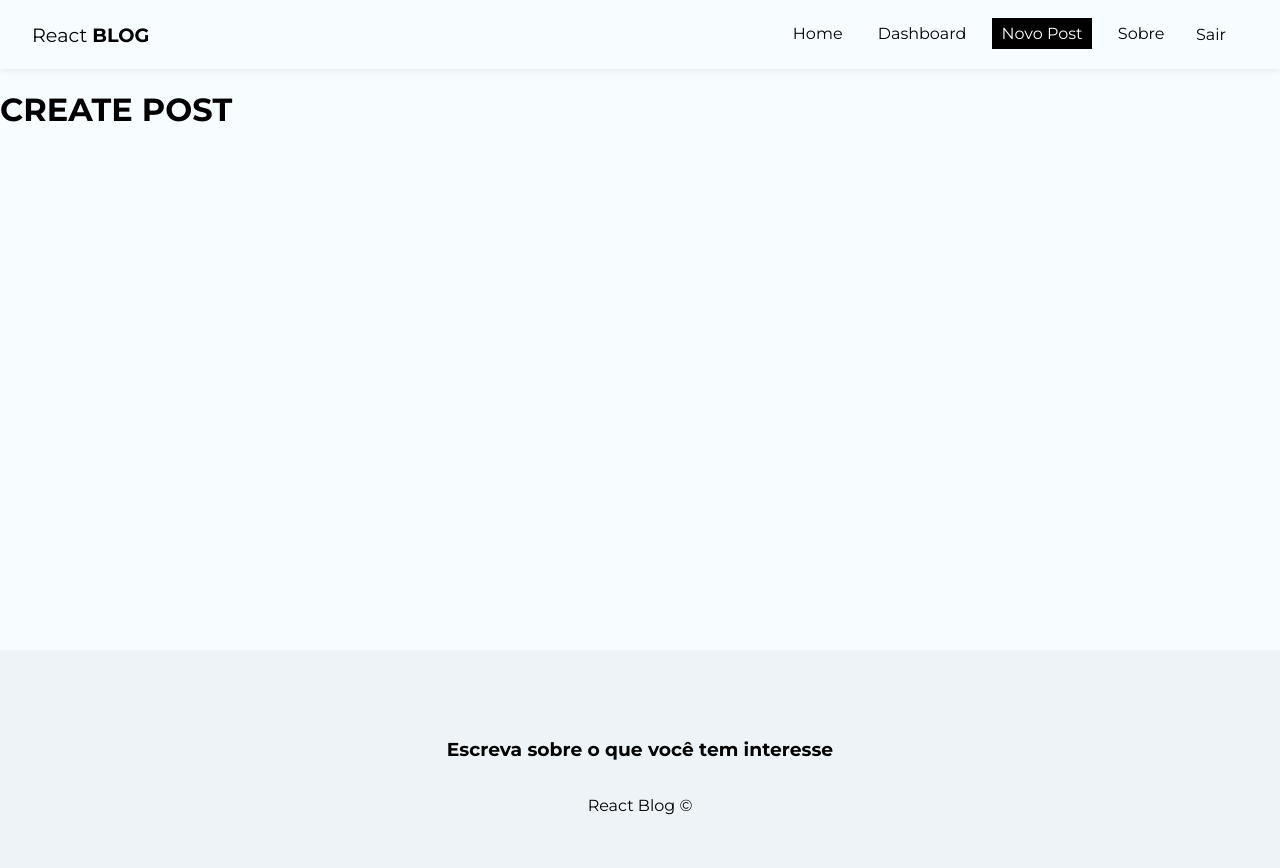
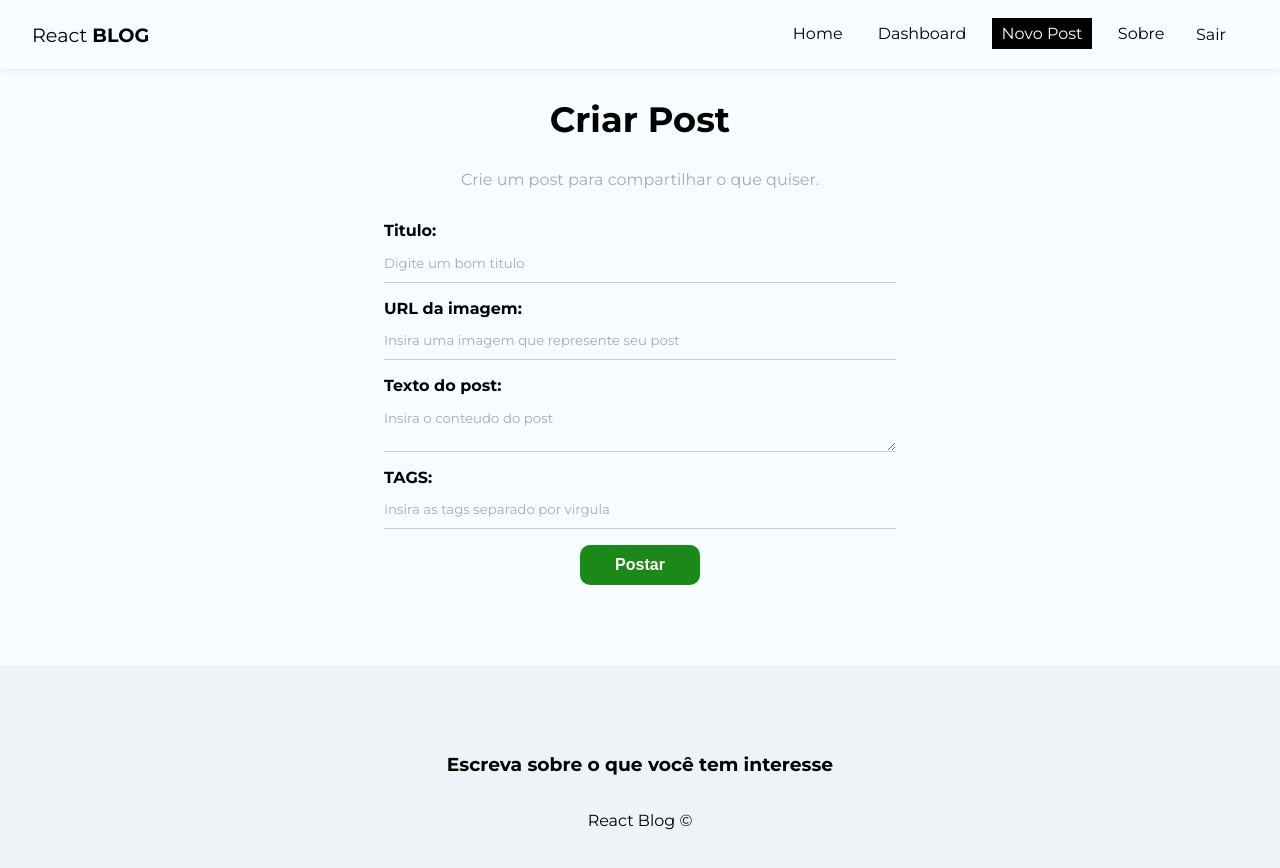
Before and after one commit to gfucci/react-blog, a React (Create React App) app: page /posts/create in a window 1280 px wide. Shown: the top 868 px of the page. Built offline with nearby package versions, Linux system fonts and the light colour scheme; no server answers; sample sign-in values are in the browser's storage.

Commit message:
configura criação de post

```diff
--- a/src/hooks/useAuthentication.js
+++ b/src/hooks/useAuthentication.js
@@ -90,7 +90,11 @@
 
         try {
 
-            await signInWithEmailAndPassword(auth, data.email, data.password)
+            await signInWithEmailAndPassword(
+                auth,
+                data.email,
+                data.password
+            )
 
             setLoadind(false)
 
--- /dev/null
+++ b/src/hooks/useInsertDocument.js
@@ -0,0 +1,75 @@
+import { db } from "../firebase/config";
+import { collection, addDoc, Timestamp } from "firebase/firestore";
+import { useEffect, useReducer, useState } from "react";
+
+const initialState = {
+    loading: null,
+    error: null,
+}
+
+const insertReducer = (state, action) => {
+
+    switch (action.type) {
+        case "LOADING":
+            return {
+                loading: true,
+                error: null
+            }
+        case "INSERTED_DOC":
+            return {
+                loading: false,
+                error: null
+            }
+        case "ERROR":
+            return {
+                loading: false,
+                error: action.payload
+            }
+        default:
+            return state
+    }
+}
+
+export const useInsertDocument = (docCollection) => {
+    const [response, dispatch] = useReducer(insertReducer, initialState)
+
+    //deal with leak memory
+    const [cancelled, setCancelled] = useState(false)
+
+    const checkCancelBeforeDispatch = (action) => {
+        if (!cancelled) {
+            dispatch(action)
+        }
+    }
+
+    const insertDocument = async (document) => {
+        checkCancelBeforeDispatch({ type: "LOADING" })
+
+        try {
+
+            const newDocument = {...document, createdAt: Timestamp.now()}
+
+            const insertedDocument = await addDoc(
+                collection(db, docCollection),
+                newDocument
+            )
+
+            checkCancelBeforeDispatch({
+                type: "INSERTED_DOC",
+                payload: insertedDocument,
+            })
+
+        } catch (error) {
+            checkCancelBeforeDispatch({
+                type: "ERROR",
+                payload: error.message,
+            })
+        }
+    }
+
+    useEffect(() => {
+        return setCancelled(true)
+    }, [])
+
+    return { insertDocument, response }
+}
--- a/src/pages/createPost/CreatePost.js
+++ b/src/pages/createPost/CreatePost.js
@@ -1,11 +1,116 @@
+//CSS
 import styles from './createpost.module.css'
 
-import React from 'react'
+//hooks
+import { useState } from 'react'
+import { useAuthValue } from '../../context/AuthContext'
+import { useInsertDocument } from '../../hooks/useInsertDocument'
+import { useNavigate } from 'react-router'
 
 const CreatePost = () => {
+
+  const [title, setTitle] = useState("")
+  const [image, setImage] = useState("")
+  const [body, setBody] = useState("")
+  const [tags, setTags] = useState([])
+  const [formError, setFormError] = useState("")
+
+  const { response, insertDocument } = useInsertDocument("posts")
+
+  const { user } = useAuthValue()
+
+  const navigate = useNavigate()
+
+  const handleSubmit = (e) => {
+    e.preventDefault()
+    setFormError("")
+
+    //validate URL image
+    try {
+      new URL(image);
+    } catch (error) {
+      setFormError("A imagem precisa ser uma URL");
+    }
+
+    //create array tags
+    const tagArrays = tags.split(",").map((tag) => {tag.trim().toLowerCase()})
+
+    //check values
+
+    if (!title || !image || !tags || !body) {
+      setFormError("Por favor, preencha todos os campos!");
+    }
+
+    insertDocument({
+      title,
+      image,
+      body,
+      tagArrays,
+      uid: user.uid,
+      createdBy: user.displayName,
+    });
+
+    //redirect URL
+    if(formError) {
+      return formError
+    } else {
+      navigate("/")
+    }
+  }
+
   return (
-    <div>
-        <h1>CREATE POST</h1>
+    <div className={styles.createpost}>
+      <h2>Criar Post</h2>
+      <p>Crie um post para compartilhar o que quiser.</p>
+      <form onSubmit={handleSubmit}>
+        <label>
+          <span>Titulo:</span>
+          <input
+            type="text"
+            name='title'
+            required
+            placeholder='Digite um bom titulo'
+            value={title}
+            onChange={(e) => setTitle(e.target.value)}
+          />
+        </label>
+        <label>
+          <span>URL da imagem:</span>
+          <input
+            type="text"
+            name='image'
+            required
+            placeholder='Insira uma imagem que represente seu post'
+            value={image}
+            onChange={(e) => setImage(e.target.value)}
+          />
+        </label>
+        <label>
+          <span>Texto do post:</span>
+          <textarea
+            name='body'
+            required
+            placeholder='Insira o conteudo do post'
+            value={body}
+            onChange={(e) => setBody(e.target.value)}
+            ></textarea>
+        </label>
+        <label>
+          <span>TAGS:</span>
+          <input
+            type="text"
+            name='tags'
+            placeholder='Insira as tags separado por virgula'
+            value={tags}
+            onChange={(e) => setTags(e.target.value)}
+          />
+        </label>
+        {!response.loading && <button className="btn">Postar</button>}
+        {response.loading && <button className="btn" disabled>Aguarde...</button>}
+        {(response.error || formError) && (
+          <p className="error">{response.error || formError}</p>
+        )}
+      </form>
     </div>
   )
 }
--- a/src/pages/createPost/createpost.module.css
+++ b/src/pages/createPost/createpost.module.css
@@ -0,0 +1,12 @@
+.createpost {
+    text-align: center;
+}
+
+.createpost h2 {
+    font-size: 2.2em;
+}
+
+.createpost p {
+    color: #AAA;
+    margin-bottom: 2em;
+}
```
